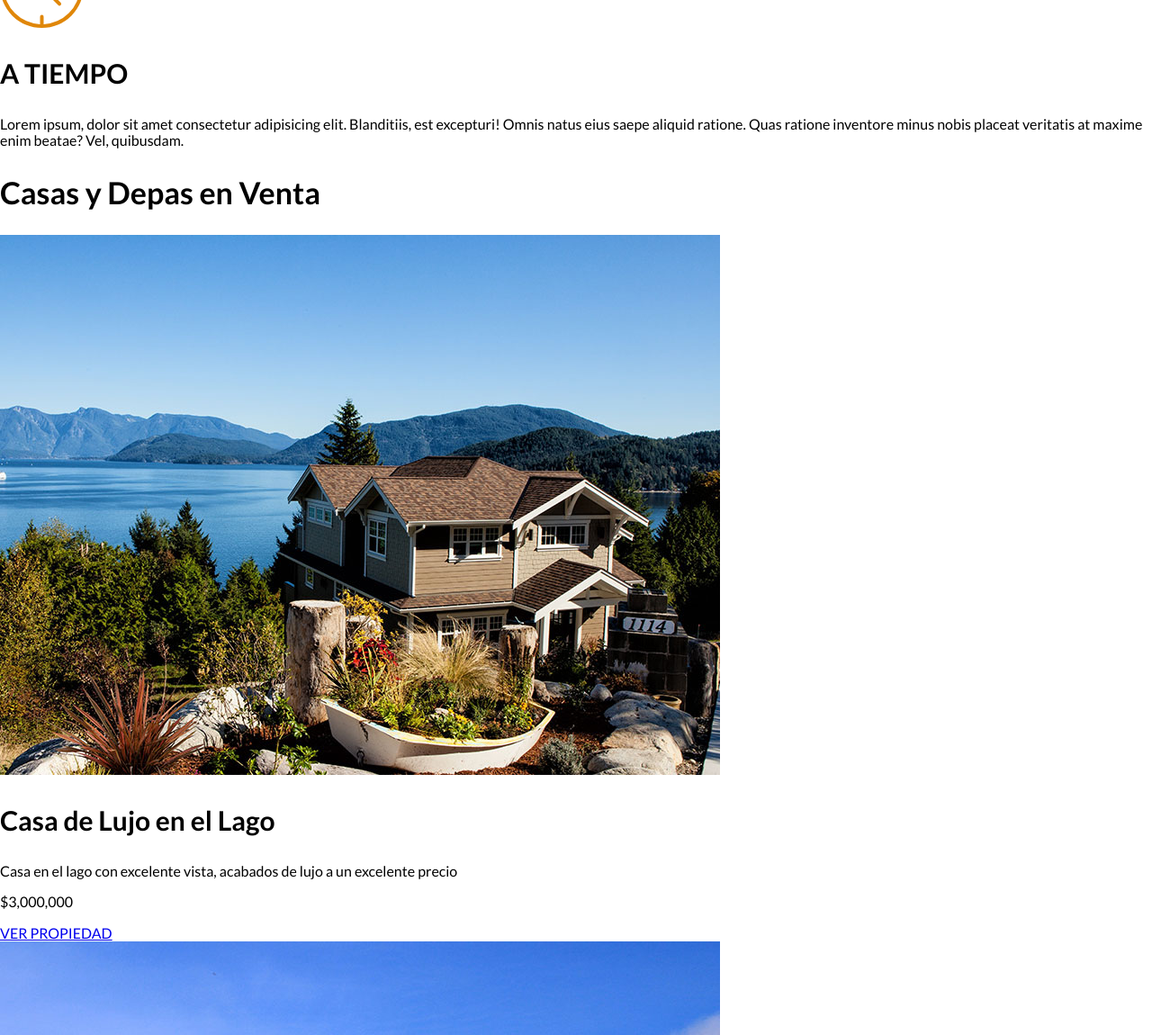
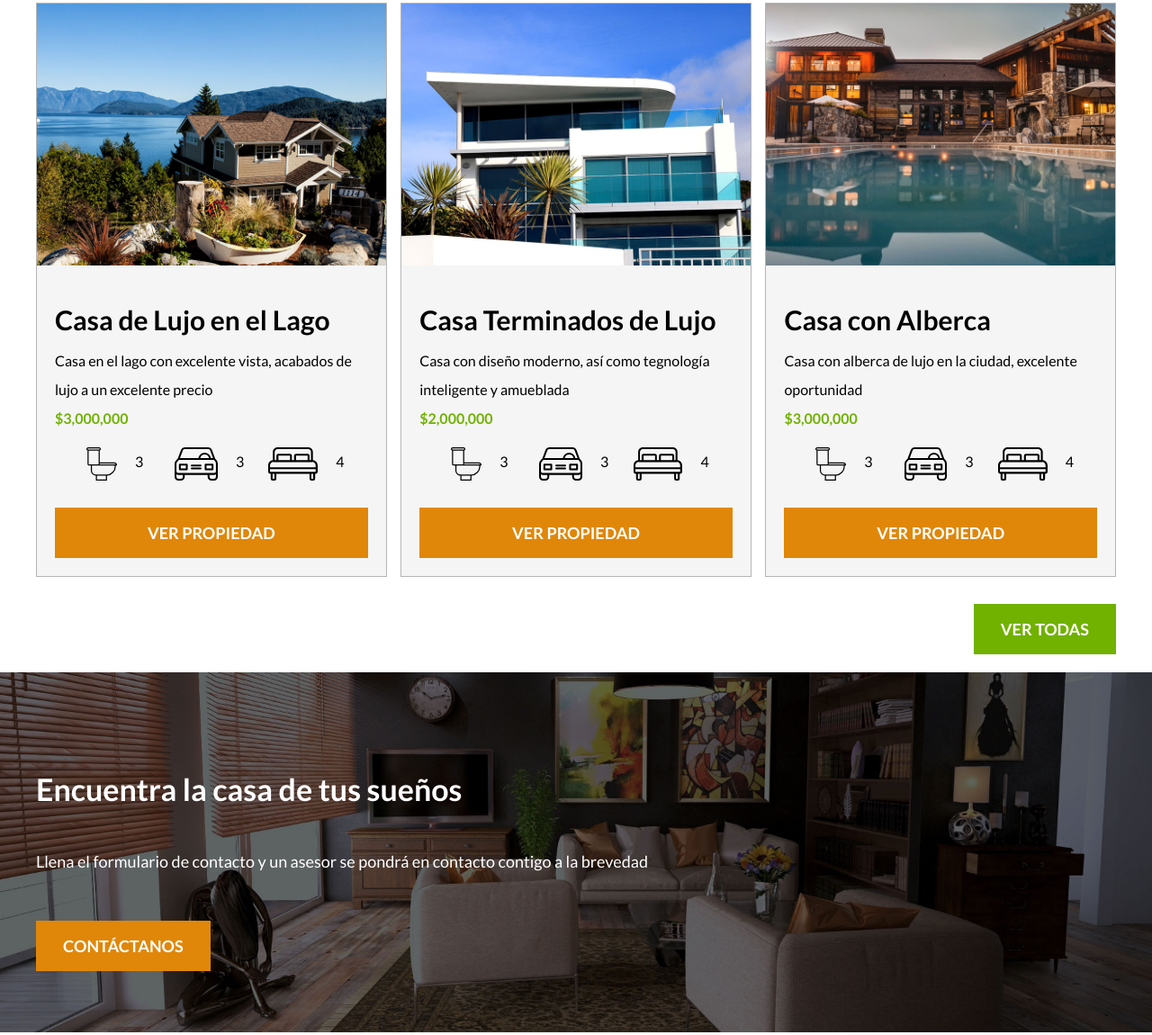
Before and after one commit to JuanGui1985/BienesRaices, a plain HTML site: page Index.html in a window 1280 px wide. Shown: the part 1445-2595 px from the top of the page at 90% size. Drawn offline with Linux system fonts and the light colour scheme.

Commit message:
Finished nosotros, anuncios and contacto sections

```diff
--- a/Index.html
+++ b/Index.html
@@ -28,58 +28,114 @@
         </div>
     </header>
 
-    <section>
-        <h2>Más Sobre Nosotros</h2>
+    <section class="contenedor seccion">
+        <h2 class="fw-300 centrar-texto">Más Sobre Nosotros</h2>
 
-        <div>
+        <div class="iconos-nosotros">
+            <div class="icono">
                 <img src="img/icono1.svg" alt="Icono Seguridad">
-            <h3>SEGURIDAD</h3>
+                <h3>Seguridad</h3>
                 <p>Lorem ipsum dolor sit amet consectetur adipisicing elit. Temporibus illo tempora maxime labore aspernatur sequi omnis deserunt ullam rem ad expedita velit officia, quis saepe corporis recusandae reiciendis adipisci in?</p>
             </div>
-        <div>
+            <div class="icono">
                 <img src="img/icono2.svg" alt="Icono Mejor Precio">
-            <h3>EL MEJO PRECIO</h3>
+                <h3>El mejor precio</h3>
                 <P>Lorem ipsum, dolor sit amet consectetur adipisicing elit. Voluptate minima odio, rerum officiis voluptatem velit illo quos vel, soluta earum unde nesciunt natus, praesentium similique cumque. Maxime quia nostrum ipsa?</P>
             </div>
-        <div>
+            <div class="icono">
                 <img src="img/icono3.svg" alt="Icono a Tiempo">
-            <h3>A TIEMPO</h3>
+                <h3>A tiempo</h3>
                 <P>Lorem ipsum, dolor sit amet consectetur adipisicing elit. Blanditiis, est excepturi! Omnis natus eius saepe aliquid ratione. Quas ratione inventore minus nobis placeat veritatis at maxime enim beatae? Vel, quibusdam.</P>
+            </div>
         </div>
     </section>
 
-    <main>
-        <h2>Casas y Depas en Venta</h2>
+    <main class="seccion contenedor">
+        <h2 class="fw-300 centrar-texto">Casas y Depas en Venta</h2>
 
-        <div>
+        <div class="contenedor-anuncios">
+            <div class="anuncio">
                 <img src="img/anuncio1.jpg" alt="Anuncio Casa en el Lago">
+                <div class="contenido-anuncio">
                     <h3>Casa de Lujo en el Lago</h3>
                     <p>Casa en el lago con excelente vista, acabados de lujo a un excelente precio</p>
-            <p>$3,000,000</p>
-            <a href="#">VER PROPIEDAD</a>
+                    <p class="precio">$3,000,000</p>
+                    <ul class="iconos-caracteristicas">
+                        <li>
+                            <img src="img/icono_wc.svg" alt="icono wc">
+                            <p>3</p>
+                        </li>
+                        <li>
+                            <img src="img/icono_estacionamiento.svg" alt="icono autos">
+                            <p>3</p>
+                        </li>
+                        <li>
+                            <img src="img/icono_dormitorio.svg" alt="icono habitaciones">
+                            <p>4</p>
+                        </li>
+                    </ul>
+                    <a href="#" class="boton boton-amarillo d-block">VER PROPIEDAD</a>
                 </div>
-        <div>
+            </div>
+            <div class="anuncio">
                 <img src="img/anuncio2.jpg" alt="Anuncio Casa de Lujo">
+                <div class="contenido-anuncio">
                     <h3>Casa Terminados de Lujo</h3>
                     <p>Casa con diseño moderno, así como tegnología inteligente y amueblada</p>
-            <p>$2,000,000</p>
-            <a href="#">VER PROPIEDAD</a>
+                    <p class="precio">$2,000,000</p>
+                    <ul class="iconos-caracteristicas">
+                        <li>
+                            <img src="img/icono_wc.svg" alt="icono wc">
+                            <p>3</p>
+                        </li>
+                        <li>
+                            <img src="img/icono_estacionamiento.svg" alt="icono autos">
+                            <p>3</p>
+                        </li>
+                        <li>
+                            <img src="img/icono_dormitorio.svg" alt="icono habitaciones">
+                            <p>4</p>
+                        </li>
+                    </ul>
+                    <a href="#" class="boton boton-amarillo d-block">VER PROPIEDAD</a>
                 </div>
-        <div>
+            </div>
+            <div class="anuncio">
                 <img src="img/anuncio3.jpg" alt="Anuncio Casa con Alberca">
+                <div class="contenido-anuncio">
                     <h3>Casa con Alberca</h3>
                     <p>Casa con alberca de lujo en la ciudad, excelente oportunidad</p>
-            <p>$3,000,000</p>
-            <a href="#">VER PROPIEDAD</a>
+                    <p class="precio">$3,000,000</p>
+                    <ul class="iconos-caracteristicas">
+                        <li>
+                            <img src="img/icono_wc.svg" alt="icono wc">
+                            <p>3</p>
+                        </li>
+                        <li>
+                            <img src="img/icono_estacionamiento.svg" alt="icono autos">
+                            <p>3</p>
+                        </li>
+                        <li>
+                            <img src="img/icono_dormitorio.svg" alt="icono habitaciones">
+                            <p>4</p>
+                        </li>
+                    </ul>
+                    <a href="#" class="boton boton-amarillo d-block">VER PROPIEDAD</a>
+                </div>
+            </div>
         </div>
 
-        <a href="Anuncios.html">VER TODAS</a>
+        <div class="ver-todas">
+            <a href="Anuncios.html" class="boton boton-verde">VER TODAS</a>
+        </div>
     </main>
 
-    <section>
+    <section class="imagen-contacto">
+        <div class="contenedor contenido-contacto">
             <h2>Encuentra la casa de tus sueños</h2>
-        <p>Llena el formulario de contacto y un asesor se pondrá en contacto contigo a la breveddad</p>
-        <a href="Contacto.html">CONTÁCTANOS</a>
+            <p>Llena el formulario de contacto y un asesor se pondrá en contacto contigo a la brevedad</p>
+            <a href="Contacto.html" class="boton boton-amarillo">CONTÁCTANOS</a>
+        </div>
     </section>
 
     <section>
--- a/css/styles.css
+++ b/css/styles.css
@@ -1,13 +1,22 @@
 html {
+    box-sizing: border-box;
     font-size: 62.5%; /** Reset para REMS - 62.5% = 10px de 16px **/
+}
+*, *:before, *:after {
+    box-sizing: inherit;
 }
 
 body {
     font-family: "Lato", sans-serif;
     font-size: 1.6rem;
+    line-height: 2;
 }
 
 /*Globales*/
+img {
+    max-width: 100%;
+}
+
 .contenedor {
     max-width: 120rem; /** = 1200px **/
     margin: 0 auto;
@@ -29,6 +38,43 @@ h4 {
     font-size: 2.6rem;
 }
 
+/** Utilidades **/
+.seccion {
+    margin-top: 2rem;
+    margin-bottom: 2rem;
+}
+
+.fw-300 {
+    font-weight: 300;
+}
+
+.centrar-texto {
+    text-align: center;
+}
+
+.d-block {
+    display: block!important;
+}
+
+/** Botones **/
+.boton {
+    color: #ffffff;
+    font-weight: 700;
+    text-decoration: none;
+    font-size: 1.8rem;
+    padding: 1rem 3rem;
+    margin-top: 3rem;
+    display: inline-block;
+    text-align: center;
+}
+
+.boton-amarillo {
+    background-color: #e08709;
+}
+
+.boton-verde {
+    background-color: #71b100;
+}
 
 /*Header*/
 .site-header.inicio {
@@ -74,3 +120,83 @@ h4 {
 .navegacion a:last-of-type {
     margin: 0;
 }
+
+/** Iconos Nosotros**/
+.iconos-nosotros {
+    display: flex;
+    justify-content: space-between;
+}
+
+.icono {
+    flex-basis: calc(33.3% - 1rem);
+    text-align: center;
+}
+
+.icono h3 {
+    text-transform: uppercase;
+}
+
+/**Anuncios**/
+.contenedor-anuncios {
+    display: flex;
+    justify-content: space-between;
+}
+
+.anuncio {
+    flex-basis: calc(33.3% - 1rem);
+    border: 1px solid #b5b5b5;
+    background-color: #f5f5f5;
+}
+
+.contenido-anuncio {
+    padding: 2rem;
+}
+
+.contenido-anuncio h3,
+.contenido-anuncio p {
+    margin: 0;
+}
+.precio {
+    color: #71b100;
+    font-weight: 700;
+}
+
+.iconos-caracteristicas {
+    list-style: none;
+    padding: 0;
+    display: flex;
+    justify-content: space-evenly;
+}
+
+.iconos-caracteristicas li {
+    /*flex: 1;*/
+    display: flex;
+}
+
+.iconos-caracteristicas li img {
+    margin-right: 2rem;
+}
+
+.ver-todas {
+    display: flex;
+    justify-content: flex-end;
+}
+
+/** Contacto Home **/
+.imagen-contacto {
+    background-image: url(../img/encuentra.jpg);
+    background-position: center center;
+    background-size: cover;
+    height: 40rem;
+    display: flex;
+    align-items: center;
+}
+
+.contenido-contacto {
+    flex: 1;
+    color: #ffffff;
+}
+
+.contenido-contacto p {
+    font-size: 1.8rem;
+}
```
Lines whose indentation alone changed are shown as unchanged.
